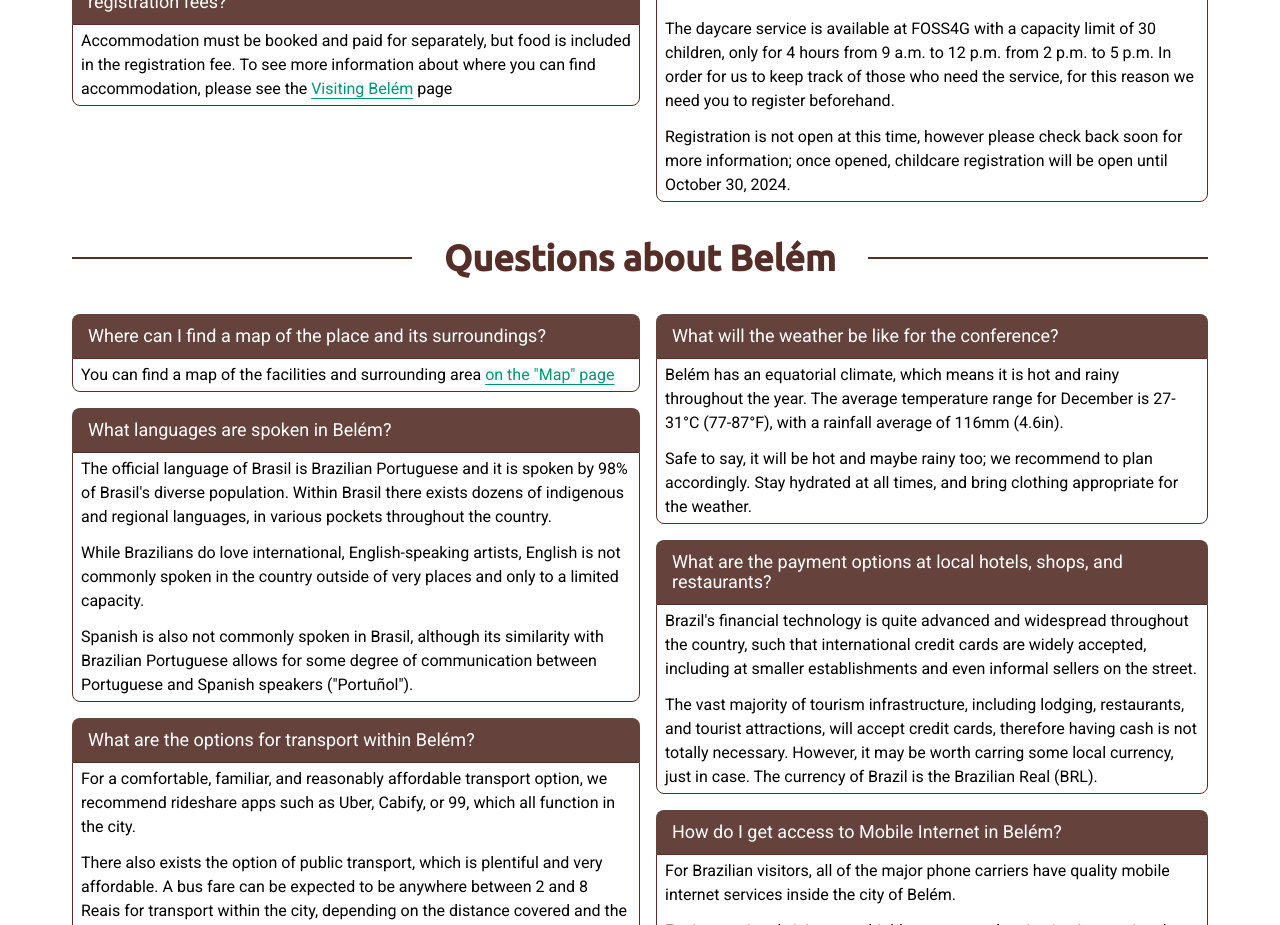
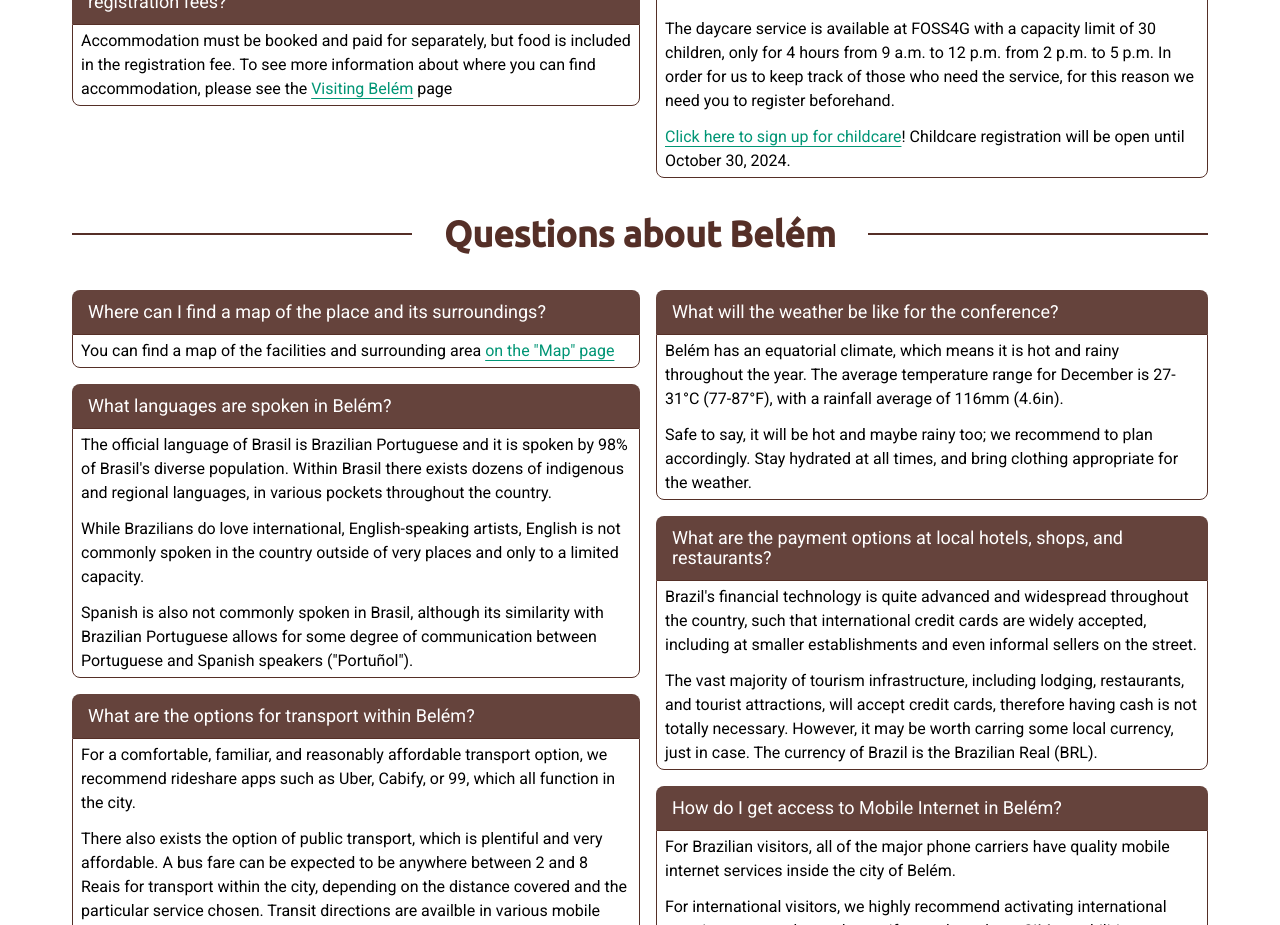
Before and after one commit to FOSS4G-2024-Belem/foss4g-2024-belem.github.io, a Next.js app: page /en/faq-frequently-asked-questions in a window 1280 px wide. Shown: the part 2020-2945 px from the top of the page. Built offline with nearby package versions, Linux system fonts and the light colour scheme.

Commit message:
child care signup

```diff
--- a/src/pages/en/faq-frequently-asked-questions.mdx
+++ b/src/pages/en/faq-frequently-asked-questions.mdx
@@ -182,8 +182,7 @@ export const metadata = {
       p.m. to 5 p.m. In order for us to keep track of those who need the
       service, for this reason we need you to register beforehand.
 
-      Registration is not open at this time, however please check back
-      soon for more information; once opened, childcare registration
+      <a href="https://ee.kobotoolbox.org/x/RDso0hpi" target="_blank">Click here to sign up for childcare</a>! Childcare registration
       will be open until October 30, 2024.
 
     </FaqBubble>
--- a/src/pages/es/preguntas-frecuentes-faq.mdx
+++ b/src/pages/es/preguntas-frecuentes-faq.mdx
@@ -138,7 +138,7 @@ export const metadata = {
 
       El servicio de guardería está disponible en FOSS4G con un límite de capacidad de 30 niños, solo durante 4 horas de 9 a.m. a 12 p.m. de 2 p.m. a 5 p.m. Para que podamos llevar un registro de quienes necesitan el servicio, por esta razón necesitamos que te registres con anticipación.
 
-      La inscripción aún no está abierta en este momento, sin embargo, vuelve pronto para obtener más información; una vez abierta, la inscripción para el cuidado de niños estará abierta hasta el 30 de octubre de 2024.
+      <a href="https://ee.kobotoolbox.org/x/RDso0hpi" target="_blank">Haz clic aquí para inscribir al cuidado infantil</a>! La inscripción para el cuidado de niños estará abierta hasta el 30 de octubre de 2024.
 
     </FaqBubble>
 
--- a/src/pages/pt/perguntas-frequentes-faq.mdx
+++ b/src/pages/pt/perguntas-frequentes-faq.mdx
@@ -131,7 +131,7 @@ export const metadata = {
 
       O serviço de creche está disponível no FOSS4G com limite de capacidade de 30 crianças, apenas por 4 horas das 9h às 12h das 14h às 17h. Para que possamos controlar aqueles que precisam do serviço, por esse motivo, precisamos que você se inscreva antecipadamente.
 
-      As inscrições ainda não estão abertas neste momento, no entanto, volte em breve para mais informações; uma vez abertas, as inscrições para cuidados infantis estarão abertas até 30 de outubro de 2024.
+      <a href="https://ee.kobotoolbox.org/x/RDso0hpi" target="_blank">Clique aqui para se inscrever na creche</a>! As inscrições para cuidados infantis estarão abertas até 30 de outubro de 2024.
     </FaqBubble>
 
   </Column>
```
